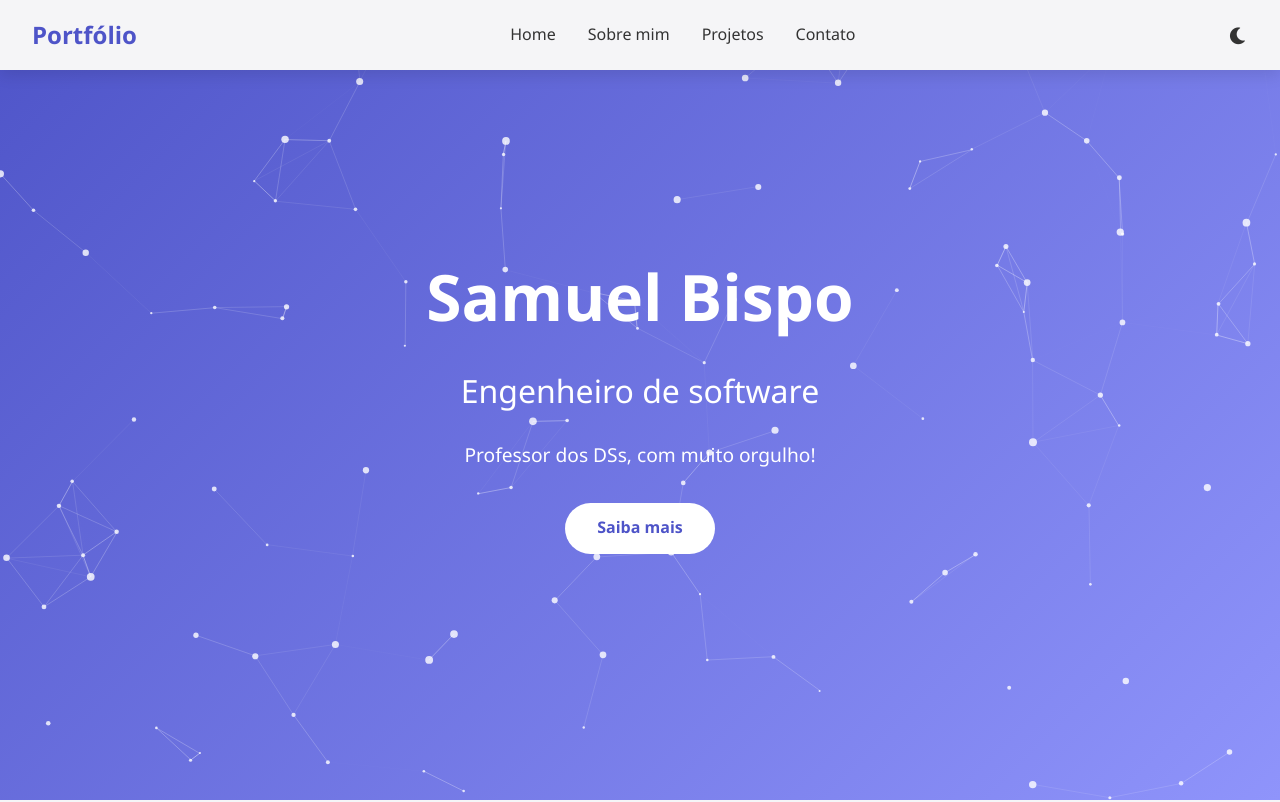
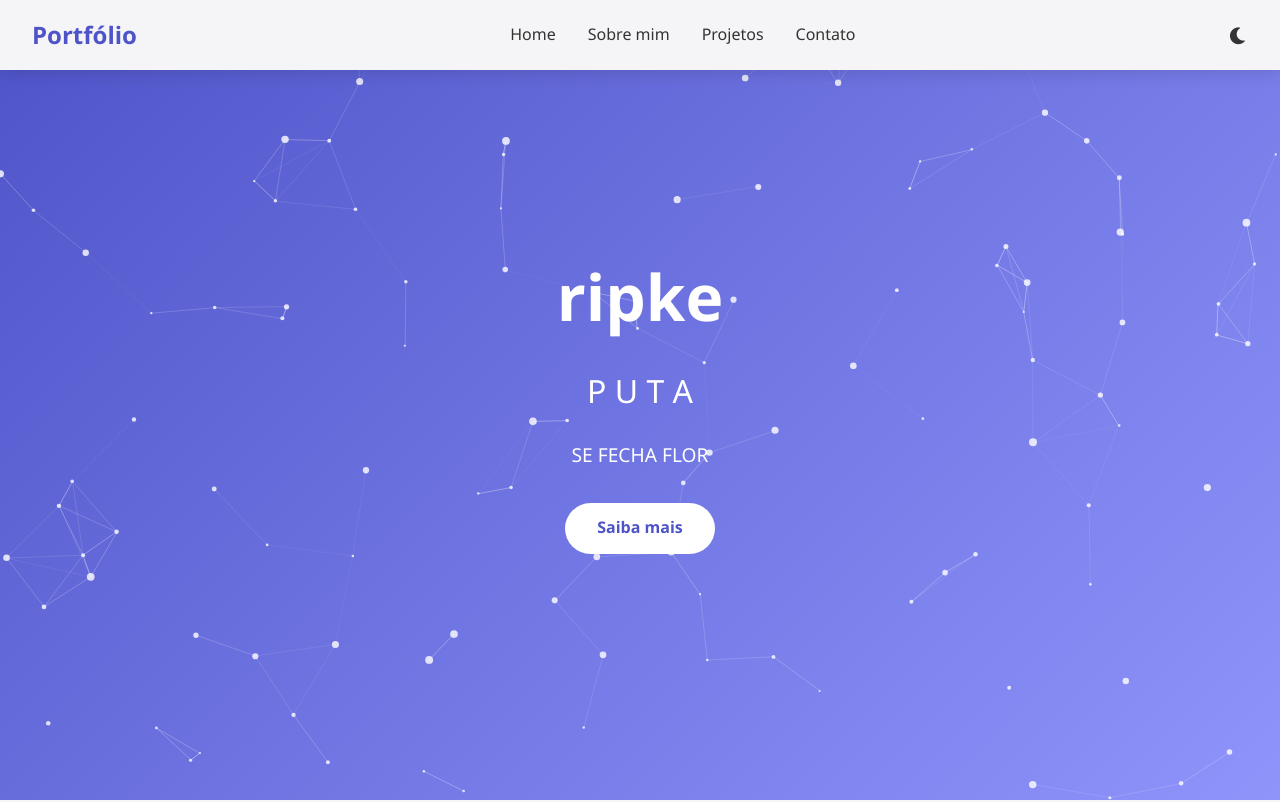
Before and after one commit to vitor-ripke/portifolio, a plain HTML site: page index.html in a window 1280 px wide. Shown: the top 802 px of the page. Drawn offline with Linux system fonts and the light colour scheme.

Commit message:
ALTERANDO A BIO

```diff
--- a/index.html
+++ b/index.html
@@ -34,9 +34,9 @@
         <section id="home" class="full-height">
             <canvas id="particles"></canvas>
             <div class="hero-content">
-                <h1>Samuel Bispo</h1>
-                <h2>Engenheiro de software</h2>
-                <p class="tagline">Professor dos DSs, com muito orgulho!</p>
+                <h1>ripke</h1>
+                <h2>P U T A</h2>
+                <p class="tagline">SE FECHA FLOR</p>
                 <a href="#about" class="cta-button">Saiba mais</a>
             </div>
         </section>
```
